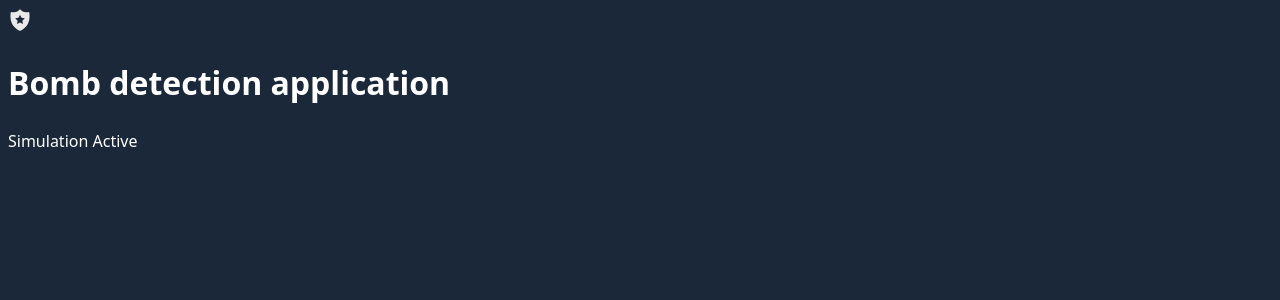
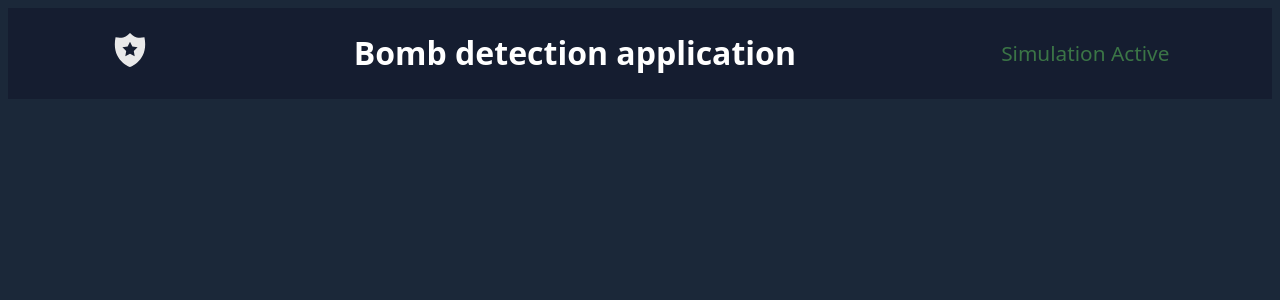
Before and after one commit to yossikovan1999/react-gitHub-exe, a React (Vite) app: page / in a window 1280 px wide. Shown: the top 300 px of the page. Built offline with nearby package versions, Linux system fonts and the light colour scheme.

Commit message:
finshed the header

```diff
--- a/src/components/Header/Header.css
+++ b/src/components/Header/Header.css
@@ -1,5 +1,13 @@
 
-/* .header-component{
+.header-component{
+    display: flex;
+    justify-content: space-around;
+    align-items: center;
+    background-color: #151d30;
+}
 
-    display: flex;
-} */
+.header-component .right-text {
+  color: #3b7546;
+  font-size: 1.3rem;
+  font-weight: 500;
+}
--- a/src/components/Header/Header.jsx
+++ b/src/components/Header/Header.jsx
@@ -2,12 +2,12 @@ import "./Header.css"
 
 function Header() {
   return (
-    <header>
+    <header className="header-component">
       <div>
         <svg
           xmlns="http://www.w3.org/2000/svg"
-          width="24"
-          height="24"
+          width="38"
+          height="38"
           viewBox="0 0 20 20"
         >
           <path
@@ -17,7 +17,7 @@ function Header() {
         </svg>
       </div>
       <h1>Bomb detection application</h1>
-      <div>Simulation Active</div>
+      <div className="right-text">Simulation Active</div>
     </header>
   );
 }
```
